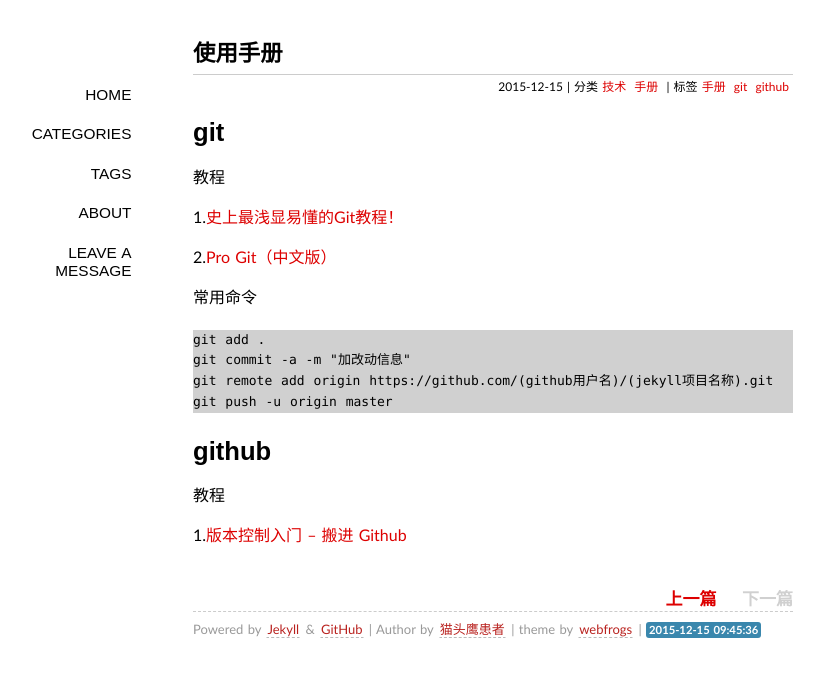
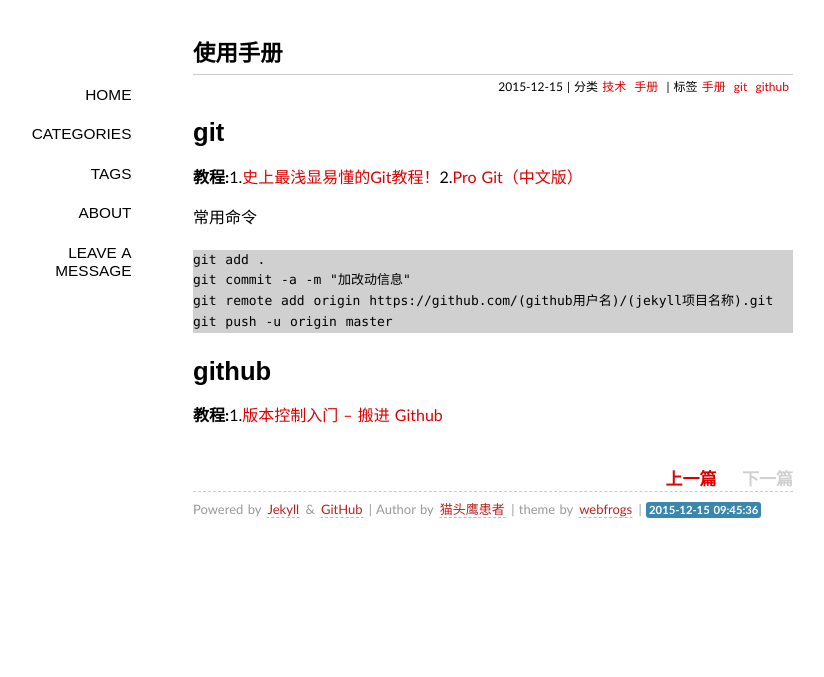
Before and after one commit to NightKs/NightKs.github.io, a Jekyll site: the page built from _posts/2015-12-15-shi-yong-shou-ce.md, in a window 1280 px wide. Shown: the top 677 px of the page, without its empty margins (147-971 px from the left). Built offline with Jekyll 4.4.1, drawn with Linux system fonts in a browser that asks for light colours; some web fonts are replaced; Markdown is read by kramdown in place of the engine named in the settings; comment, search, counter and statistics services are not loaded.

```diff
--- a/_posts/2015-12-15-shi-yong-shou-ce.md
+++ b/_posts/2015-12-15-shi-yong-shou-ce.md
@@ -7,12 +7,8 @@ tags: 手册 git github
 ---
 #git
 
-教程
-
-1.[史上最浅显易懂的Git教程！](http://www.liaoxuefeng.com/wiki/
-0013739516305929606dd18361248578c67b8067c8c017b000)
-
-2.[Pro Git（中文版）](http://git.oschina.net/progit/)
+**教程:**1.[史上最浅显易懂的Git教程！](http://www.liaoxuefeng.com/wiki/
+0013739516305929606dd18361248578c67b8067c8c017b000)2.[Pro Git（中文版）](http://git.oschina.net/progit/)
 
 常用命令
 
@@ -23,6 +19,4 @@ tags: 手册 git github
 
 #github
 
-教程
-
-1.[版本控制入门 – 搬进 Github](http://www.imooc.com/learn/390)
+**教程:**1.[版本控制入门 – 搬进 Github](http://www.imooc.com/learn/390)
```
